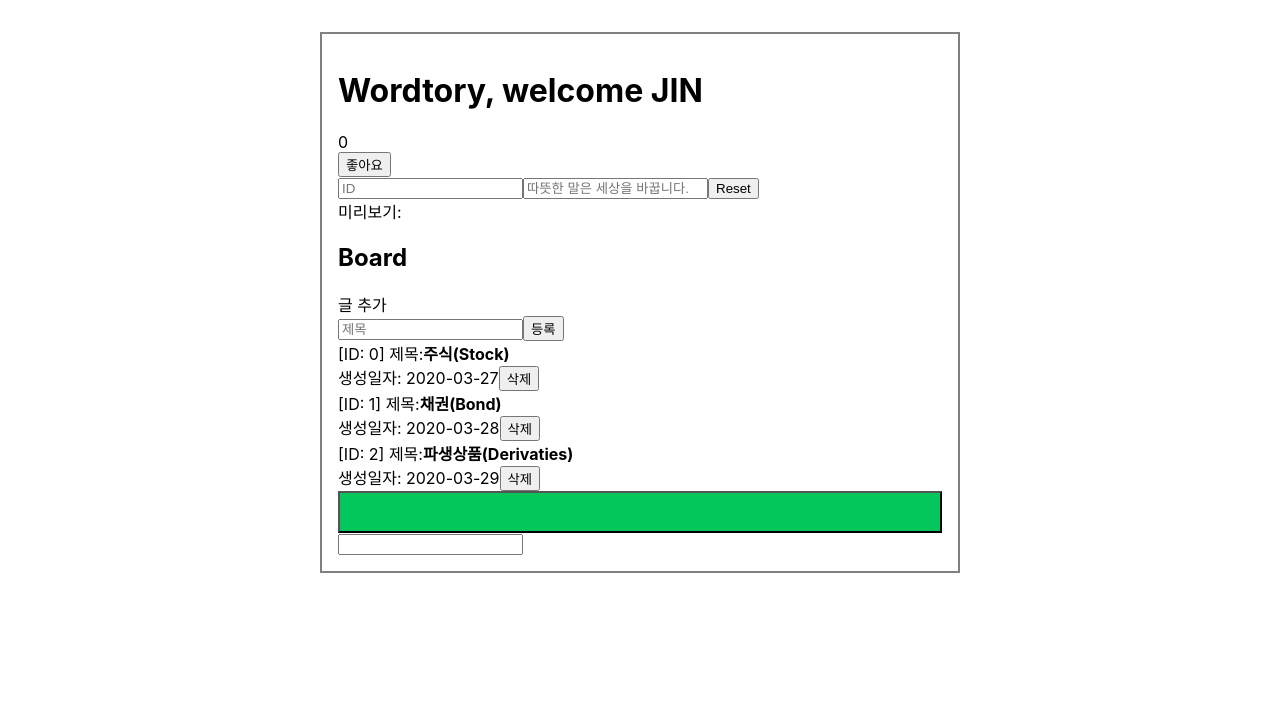
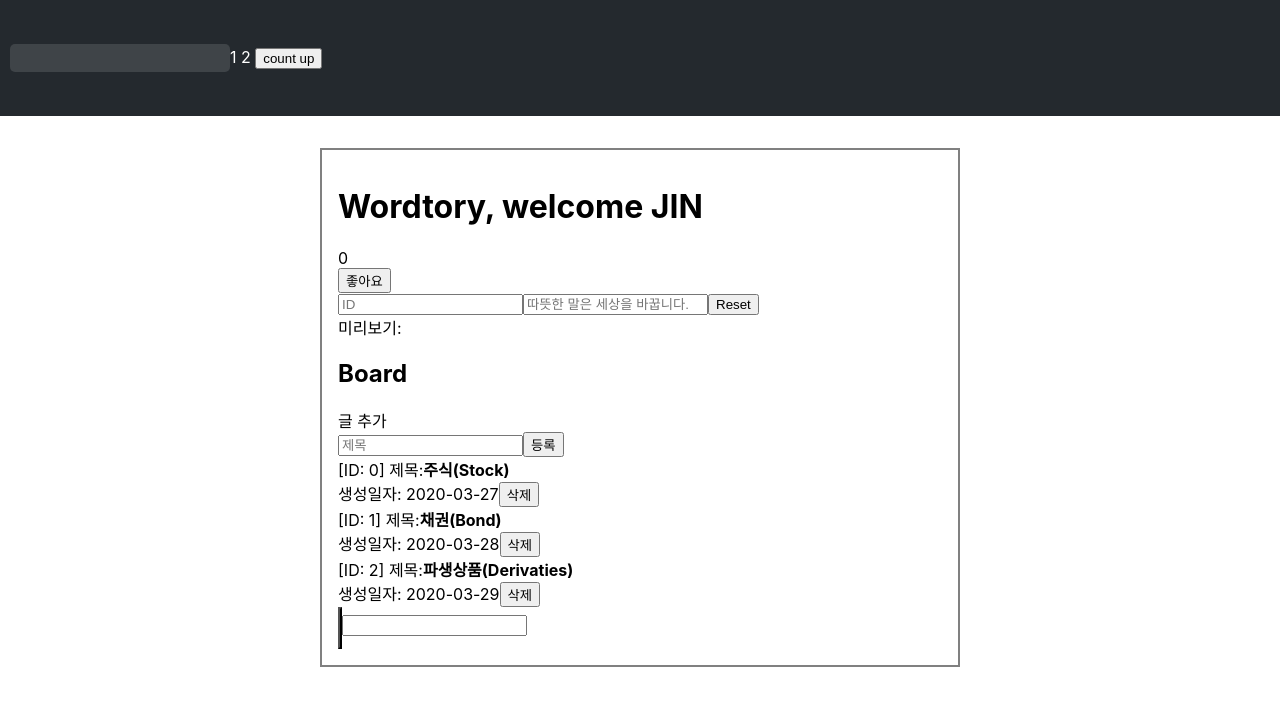
Before and after one commit to Wordbe/React, a React (Create React App) app in the folder wordblog/: page / in a window 1280 px wide. Shown: the top 706 px of the page. Built offline with nearby package versions, Linux system fonts and the light colour scheme.

Commit message:
200414 react wordblog

```diff
--- a/wordblog/src/App.tsx
+++ b/wordblog/src/App.tsx
@@ -7,7 +7,7 @@ import SignUp from './view/member/SignUp';
 function App() {
   return (
     <>
-      {/* <Header></Header> */}
+      <Header></Header>
       <Route path="/" exact={true} component={Main} />
       <Route path="/sign-up" exact={true} component={SignUp} />
     </>
--- a/wordblog/src/component/button/style.tsx
+++ b/wordblog/src/component/button/style.tsx
@@ -1,7 +1,6 @@
 import styled from 'styled-components';
 
 export const Button = styled.button`
-  width: 100%;
   padding: 21px 0 17px;
 
   font-size: 20px;
--- a/wordblog/src/component/header/index.tsx
+++ b/wordblog/src/component/header/index.tsx
@@ -1,10 +1,25 @@
-import React from "react";
+import React, { useEffect, useState } from "react";
 import * as S from "./style";
 
 const Header: React.FC = () => {
+  // const [user, setUser] = useState("");
+  const [count, setCount] = useState(1);
+  const [point, setPoint] = useState(1);
+
+  useEffect(() => {
+    setPoint(count * 2);
+  }, [count]);
+
+  const onClick = () => {
+    setCount(count + 1);
+  };
+
   return (
     <S.Header>
       <S.SearchBar></S.SearchBar>
+      <S.Message>
+        {count} {point} <button onClick={onClick}>count up</button>
+      </S.Message>
     </S.Header>
   );
 };
--- a/wordblog/src/component/header/style.tsx
+++ b/wordblog/src/component/header/style.tsx
@@ -22,3 +22,7 @@ export const SearchBar = styled.input`
   padding: 0 10px;
   color: white;
 `
+
+export const Message = styled.div`
+  color: white;
+`;
--- a/wordblog/src/view/member/style.tsx
+++ b/wordblog/src/view/member/style.tsx
@@ -40,7 +40,14 @@ export const ButtonWrapper = styled.div`
   width: 100%;
   display: flex;
   justify-content: space-between;
-  /* & + & {
-    margin-left: 500rem;
-  } */
+
+  button {
+    width: 220px;
+  }
 `;
+
+export const HorizonWrapper = styled.span`
+  & + & {
+    margin-right: 2rem;
+  }
+`;
```
